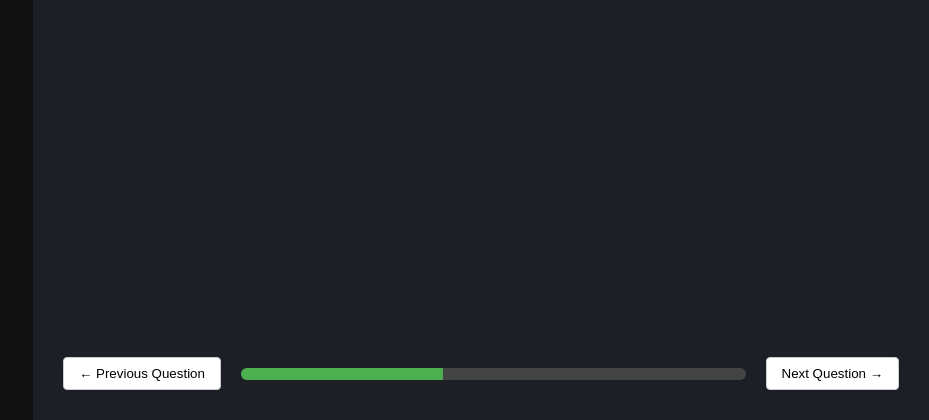
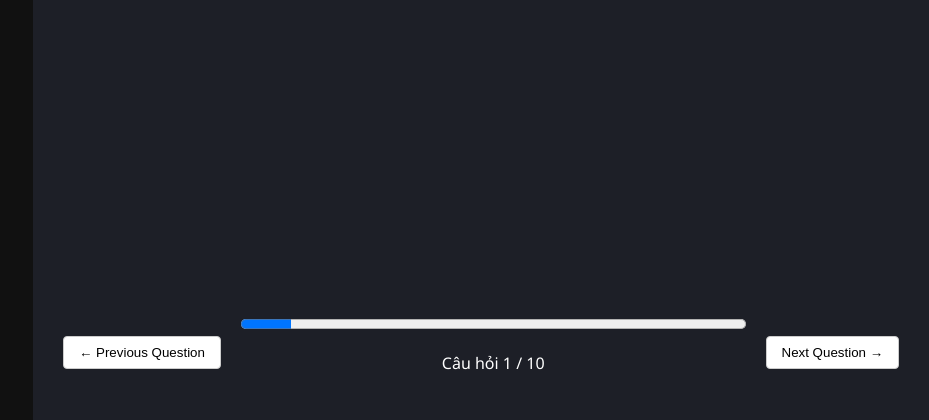
Before and after one commit to PhamVanThai96/soulstation, a Django app: template Django_Dev/DigiLearn/soulstation/solveproblem/templates/question_page.html in a window 1280 px wide. Shown: the part 380-800 px from the top of the page, without its empty margins (351-1280 px from the left). Run offline with Django 5.2, Linux system fonts and the light colour scheme; the template is opened without the code that fills it: values that come from a table or form of the project are taken from there, others are empty; data comes from the database, SQL or seed files in the repository; parts of the project's set-up code (start-up, migrations or seed data) failed here and were passed over.

Commit message:
Update code translator and get question
[Project] Digi Learn
[Version] 23 Apr 1711

```diff
--- a/Django_Dev/DigiLearn/soulstation/solveproblem/models.py
+++ b/Django_Dev/DigiLearn/soulstation/solveproblem/models.py
@@ -1,4 +1,9 @@
 from django.db import models
+
+import sys
+import os
+
+sys.path.append(os.path.abspath(os.path.join(os.path.dirname('__file__'), '..')))
 
 class SolveProblem(models.Model):
     problem = models.CharField(max_length=10000, unique=True)
@@ -9,7 +14,7 @@ class SolveProblem(models.Model):
 class Question(models.Model):
     question_id = models.AutoField(primary_key=True)
     original_text = models.TextField()
-    translated_texts = models.TextField()
+    translated_text = models.TextField()
     answer_string = models.CharField(max_length=1000)
     category = models.CharField(max_length=255)
 
--- a/Django_Dev/DigiLearn/soulstation/solveproblem/templates/question_page.html
+++ b/Django_Dev/DigiLearn/soulstation/solveproblem/templates/question_page.html
@@ -103,14 +103,13 @@
       </div>
     </div>
 
-<div class="footer">
-    <button class="btn" onclick="loadPreviousQuestion()">← Previous Question</button>
-    <div class="progress-container">
-        <div class="progress-bar">
-          <div class="progress-fill"></div>
-        </div>
-      </div>
-    <button class="btn" onclick="loadNextQuestion()">Next Question →</button>
+  <div class="footer">
+    <button id="prevBtn" class="btn" onclick="loadPreviousQuestion()">← Previous Question</button>
+    <div style="flex-grow: 1; margin: 0 20px;">
+      <progress id="progressBar" value="1" max="10" style="width: 100%; height: 20px;"></progress>
+      <p style="text-align: center;">Câu hỏi <span id="current">1</span> / <span id="total">10</span></p>
+    </div>
+    <button id="nextBtn" class="btn" onclick="loadNextQuestion()">Next Question →</button>
   </div>
 
   <script>
@@ -162,6 +161,31 @@
       }
       return cookieValue;
     }
+
+    let current = 1;
+    const total = 10;
+
+    const progressBar = document.getElementById("progressBar");
+    const currentDisplay = document.getElementById("current");
+
+    document.getElementById("nextBtn").addEventListener("click", () => {
+      if (current < total) {
+        current++;
+        updateProgress();
+      }
+    });
+
+    document.getElementById("prevBtn").addEventListener("click", () => {
+      if (current > 1) {
+        current--;
+        updateProgress();
+      }
+    });
+
+    function updateProgress() {
+      progressBar.value = current;
+      currentDisplay.textContent = current;
+    }
   </script>
 
 </body>
--- a/Django_Dev/DigiLearn/soulstation/solveproblem/urls.py
+++ b/Django_Dev/DigiLearn/soulstation/solveproblem/urls.py
@@ -2,9 +2,9 @@ from django.urls import path
 from . import views
 
 urlpatterns = [
-    path('solveproblem/', views.members, name='solveproblem'),
+    # path('solveproblem/', views.members, name='solveproblem'),
     path('question/', views.question_page, name='question_page'),
     path('next-question/', views.get_next_question, name='next_question'),
     path('previous-question/', views.get_previous_question, name='previous_question'),
-    path('question/', views.show_question, name='show_question'),
+    # path('question/', views.show_question, name='show_question'),
 ]
--- a/Django_Dev/DigiLearn/soulstation/soulstation/settings.py
+++ b/Django_Dev/DigiLearn/soulstation/soulstation/settings.py
@@ -41,6 +41,7 @@ INSTALLED_APPS = [
     "django.contrib.staticfiles",
     "members",
     "solveproblem",
+    "utility",
 ]
 
 MIDDLEWARE = [
```
Also changed, not shown: Django_Dev/DigiLearn/soulstation/solveproblem/views.py (+20 -2 lines), Django_Dev/DigiLearn/soulstation/utility/translator.py (+29 -2 lines), Django_Dev/DigiLearn/README.md, Django_Dev/DigiLearn/soulstation/__init__.py (added), Django_Dev/DigiLearn/soulstation/db.sqlite3, Django_Dev/DigiLearn/soulstation/solveproblem/migrations/0002_rename_translated_texts_question_translated_text.py (added), Django_Dev/DigiLearn/soulstation/utility/__init__.py (added), Django_Dev/DigiLearn/soulstation/utility/global_data.py (added).
